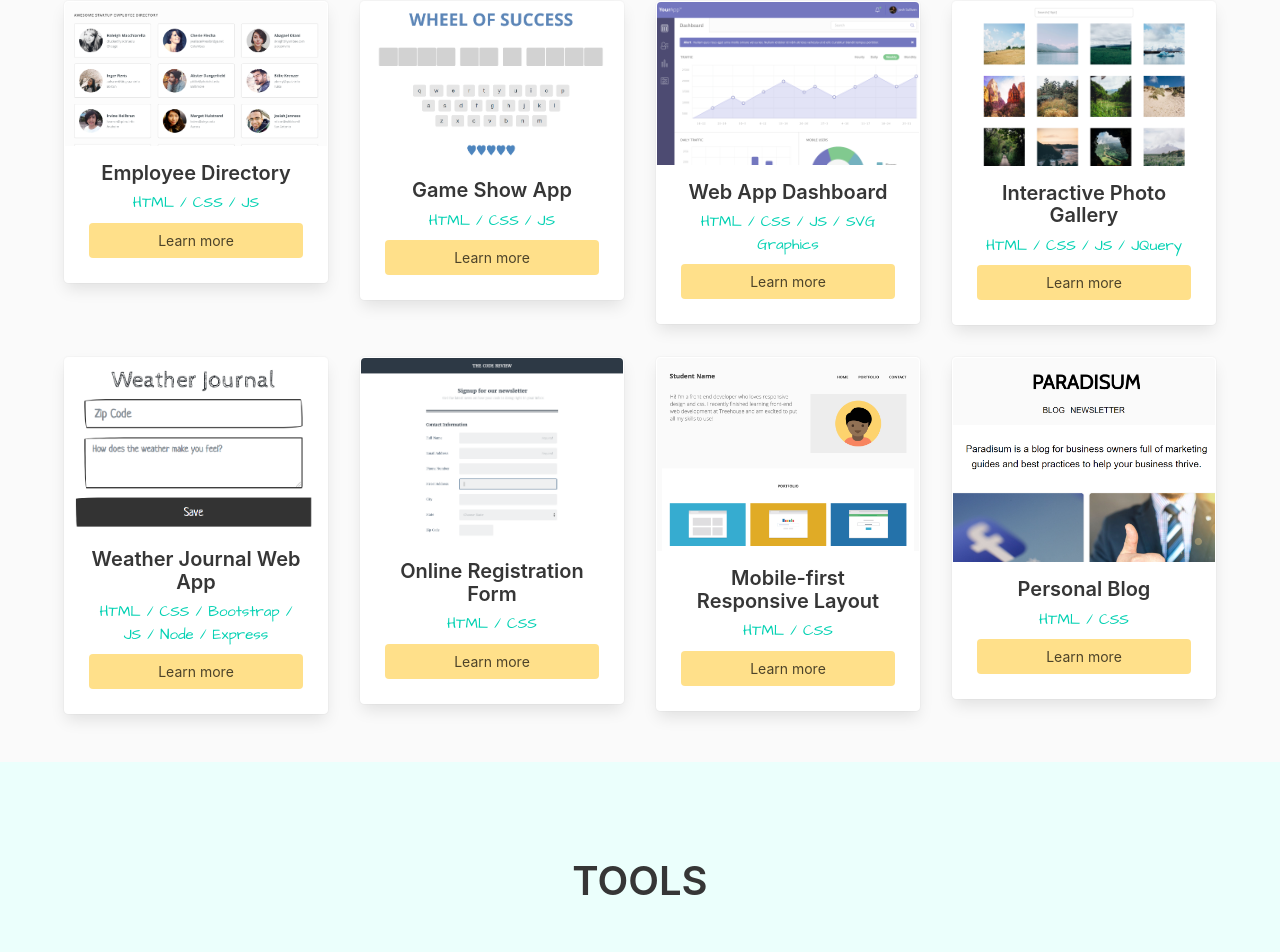
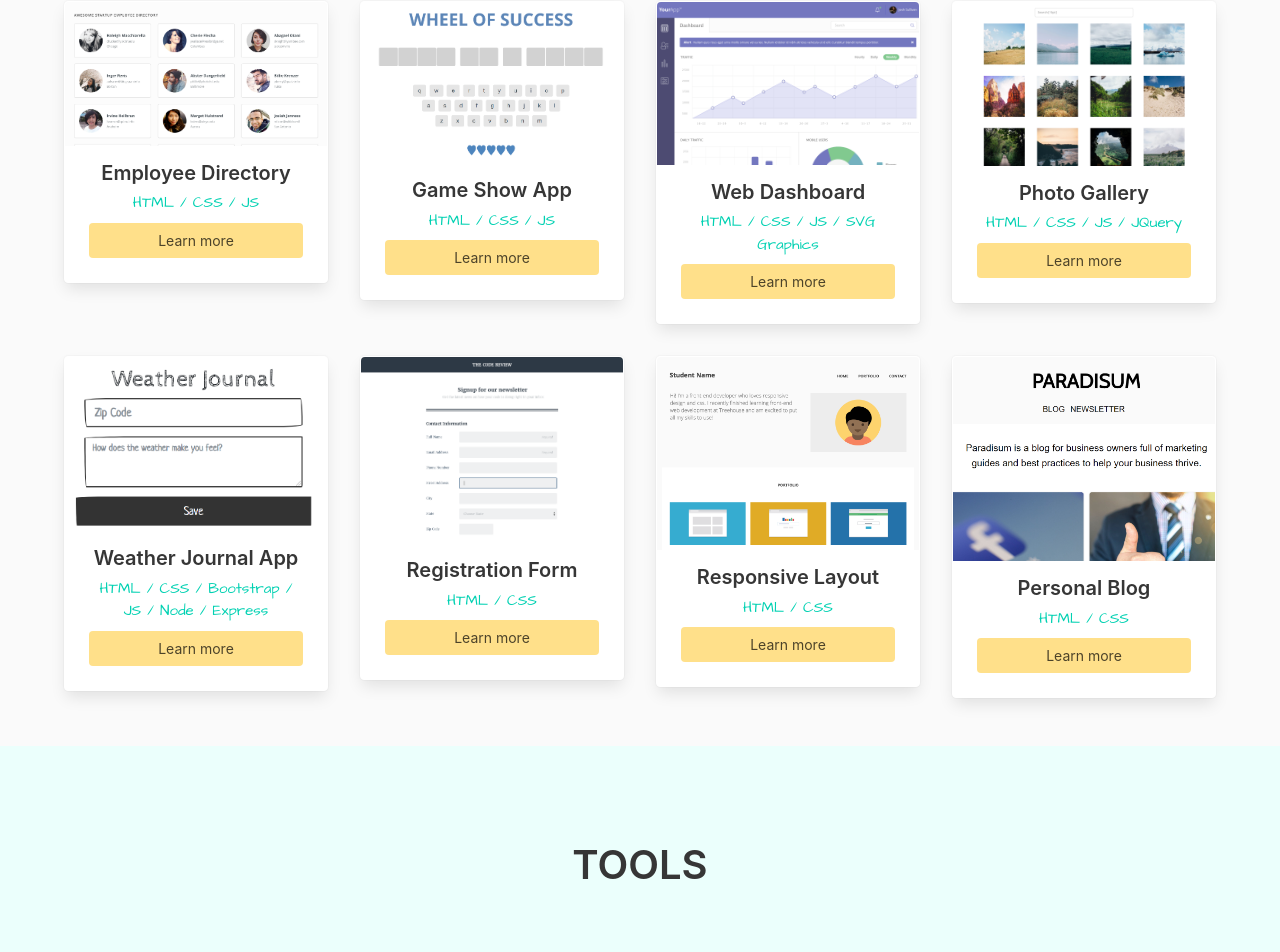
Before and after one commit to salymk/salym-portfolio, a React (Create React App) app: page / in a window 1280 px wide. Shown: the part 1515-2467 px from the top of the page. Built offline with nearby package versions, Linux system fonts and the light colour scheme.

Commit message:
Shortned project names

```diff
--- a/src/data/projectsData.js
+++ b/src/data/projectsData.js
@@ -50,7 +50,7 @@ export default [
 	},
 	{
 		id: 3,
-		title: 'Web App Dashboard',
+		title: 'Web Dashboard',
 		skills: 'HTML / CSS / JS / SVG Graphics',
 		description:
 			'Built an interactive dashboard for a web app using SVG graphics. The project involved creating tables, charts, graphics and other user interface components in a manner that promotes interactivity and usability.',
@@ -70,7 +70,7 @@ export default [
 	},
 	{
 		id: 4,
-		title: 'Interactive Photo Gallery',
+		title: 'Photo Gallery',
 		skills: 'HTML / CSS / JS / JQuery',
 		description:
 			'Interactive image galleries are a common feature of many websites, from photo sites to e-commerce applications. Used HTML, CSS and JavaScript to create an interactive, searchable gallery of photos.',
@@ -90,7 +90,7 @@ export default [
 	},
 	{
 		id: 5,
-		title: 'Weather Journal Web App',
+		title: 'Weather Journal App',
 		skills: 'HTML / CSS / Bootstrap / JS / Node / Express',
 		description:
 			'Dispatched a Node and Express environment to develop a weather journal web app that updates and modifies website elements dynamically using asynchronously retrieved data pulled from OpenWeatherMap API.',
@@ -104,12 +104,12 @@ export default [
 		},
 		image: {
 			src: weatherJournalIMG,
-			alt: 'Weather Journal Web App',
+			alt: 'Weather Journal App',
 		},
 	},
 	{
 		id: 6,
-		title: 'Online Registration Form',
+		title: 'Registration Form',
 		skills: 'HTML / CSS',
 		description:
 			'Built a responsive, mobile-first registration form using a variety of HTML form elements and styled it with CSS.',
@@ -129,7 +129,7 @@ export default [
 	},
 	{
 		id: 7,
-		title: 'Mobile-first Responsive Layout',
+		title: 'Responsive Layout',
 		skills: 'HTML / CSS',
 		description:
 			'Using HTML, CSS, and responsive design, built a mobile-first web page with a layout that adjusts to fit mobile phones, tablets, and desktop displays.',
```
